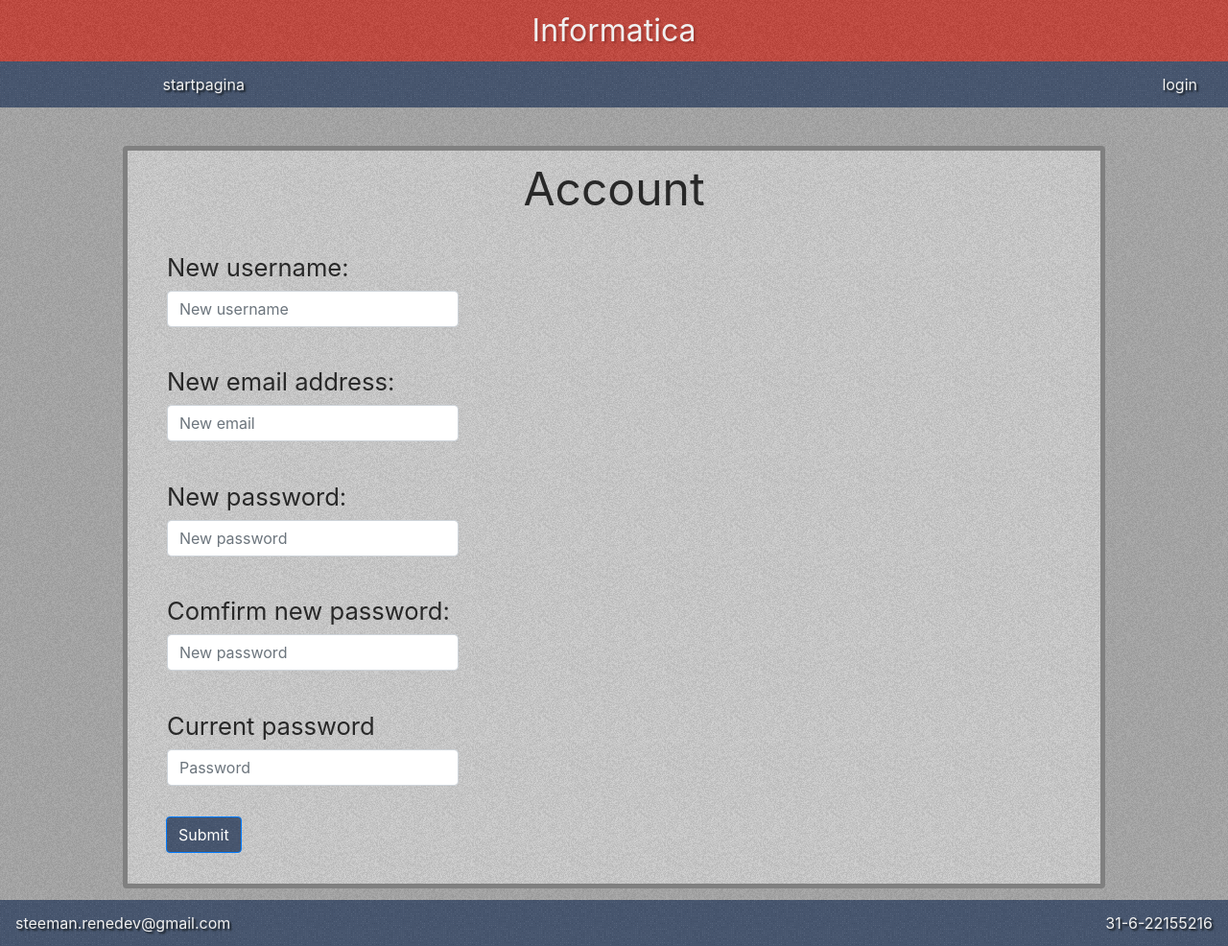
After one commit to renesteeman/Informatica-Methode-Xampp, a PHP site: page /pages/account_settings.php in a window 1280 px wide. The commit adds this page. Shown: the whole page at 96% size. Run offline with PHP 8.4, Linux system fonts and the light colour scheme; some libraries are stand-ins or nearby versions.

Commit message:
account settings part 2

```diff
--- /dev/null
+++ b/pages/account_settings.php
@@ -0,0 +1,53 @@
+<?php
+include('../php/DB_connect.php');
+include('../php/header.php');
+?>
+
+<link rel="stylesheet" href="../css/account.min.css">
+
+<body>
+
+	<div class="debug">
+		<?php
+
+
+
+		?>
+	</div>
+
+	<div class="main">
+		<div class="title">
+			Account
+		</div>
+		<form method="post" action="../php/updateAccount.php" accept-cahrset="UTF-8" id="updateAccount">
+			<div class="form-group">
+				<label for="">New username: </label>
+				<input type="text" class="form-control" placeholder="New username" name="new_username" maxlength="255">
+			</div>
+			<div class="form-group">
+				<label for="">New email address: </label>
+				<input type="email" class="form-control" placeholder="New email" name="email" maxlength="255">
+			</div>
+			<div class="form-group">
+				<label for="">New password: </label>
+				<input type="password" class="form-control" placeholder="New password" name="new_psw" maxlength="255">
+			</div>
+			<div class="form-group">
+				<label for="">Comfirm new password: </label>
+				<input type="password" class="form-control" placeholder="New password" name="new_psw_confirm" maxlength="255">
+			</div>
+
+			<div class="form-group">
+				<label for="">Current password</label>
+				<input type="password" class="form-control" placeholder="Password" name="psw" maxlength="255" required>
+			</div>
+				<button type="submit" class="btn btn-primary">Submit</button>
+		</form>
+	</div>
+
+</body>
+
+
+<?php
+include('../php/footer.php');
+?>
--- a/php/header.php
+++ b/php/header.php
@@ -32,7 +32,7 @@
 
 				//if logged in say hello, else give the option to login
 				if (isset($_SESSION["usr_name"])){
-					echo '<form action="../php/account_settings.php"><button type="submit" class="logout">Hello '.$_SESSION["usr_name"].'</button></form>';
+					echo '<form action="../pages/account_settings.php"><button type="submit" class="logout">Hello '.$_SESSION["usr_name"].'</button></form>';
 					echo '<form action="../php/logout.php"><button type="submit" class="logout">(logout)</button></form>';
 
 				} else {
```
Also changed, not shown: php/account_settings.php (deleted, +0 -53 lines), php/updateAccount.php (added, +46 -0 lines).
